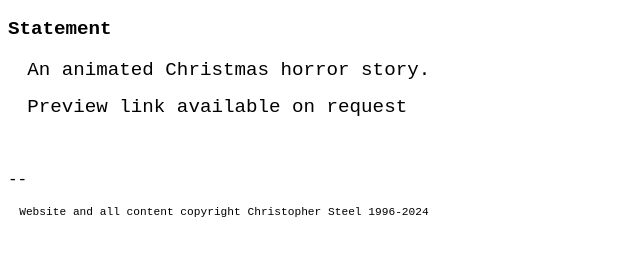
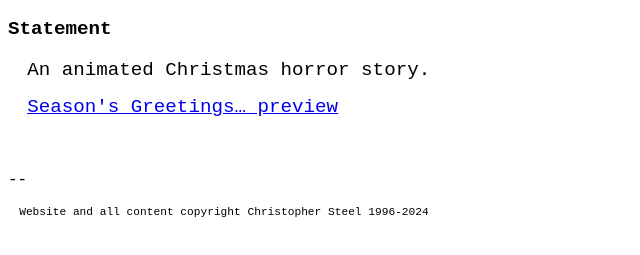
Before and after one commit to ChristopherSteel/artistwebsite, a plain HTML site: page pages/Season's-Greetings.html in a window 1280 px wide. Shown: the part 351-606 px from the top of the page, without its empty margins (0-640 px from the left). Drawn offline with Linux system fonts and the light colour scheme.

Commit message:
Update Season's-Greetings.html
Added Vimeo preview link.

```diff
--- a/pages/Season's-Greetings.html
+++ b/pages/Season's-Greetings.html
@@ -22,7 +22,10 @@
         <p>
             An animated Christmas horror story.
         </p>
-        <p>Preview link available on request</p>
+	<p><a href=
+		   "https://vimeo.com/292877819/03ec849fa5"
+		   target="_blank">Season's Greetings… preview</a></p>
+        <!--<p>Preview link available on request</p> -->
 		<br>
 <br>--</br>
 <p id="copyrightnotice" >Website and all content copyright Christopher Steel 1996-2024</p>
```
